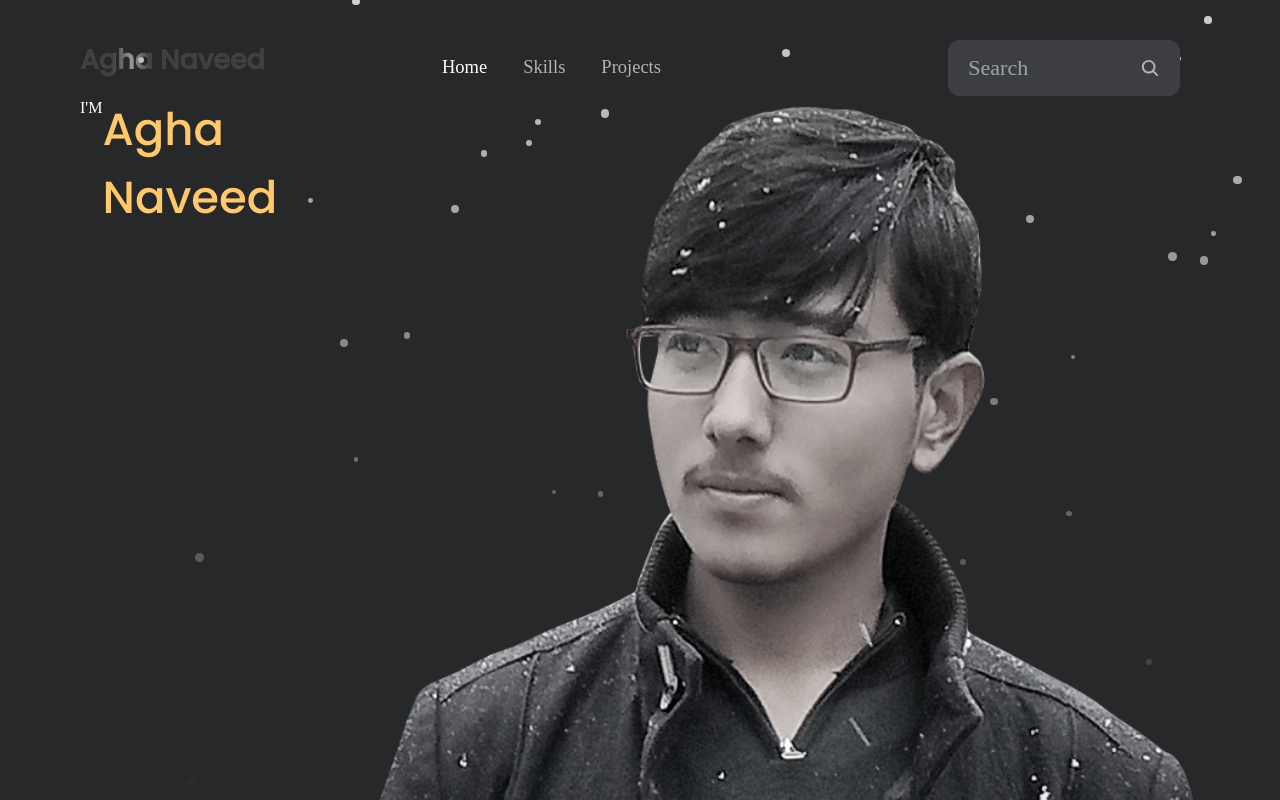
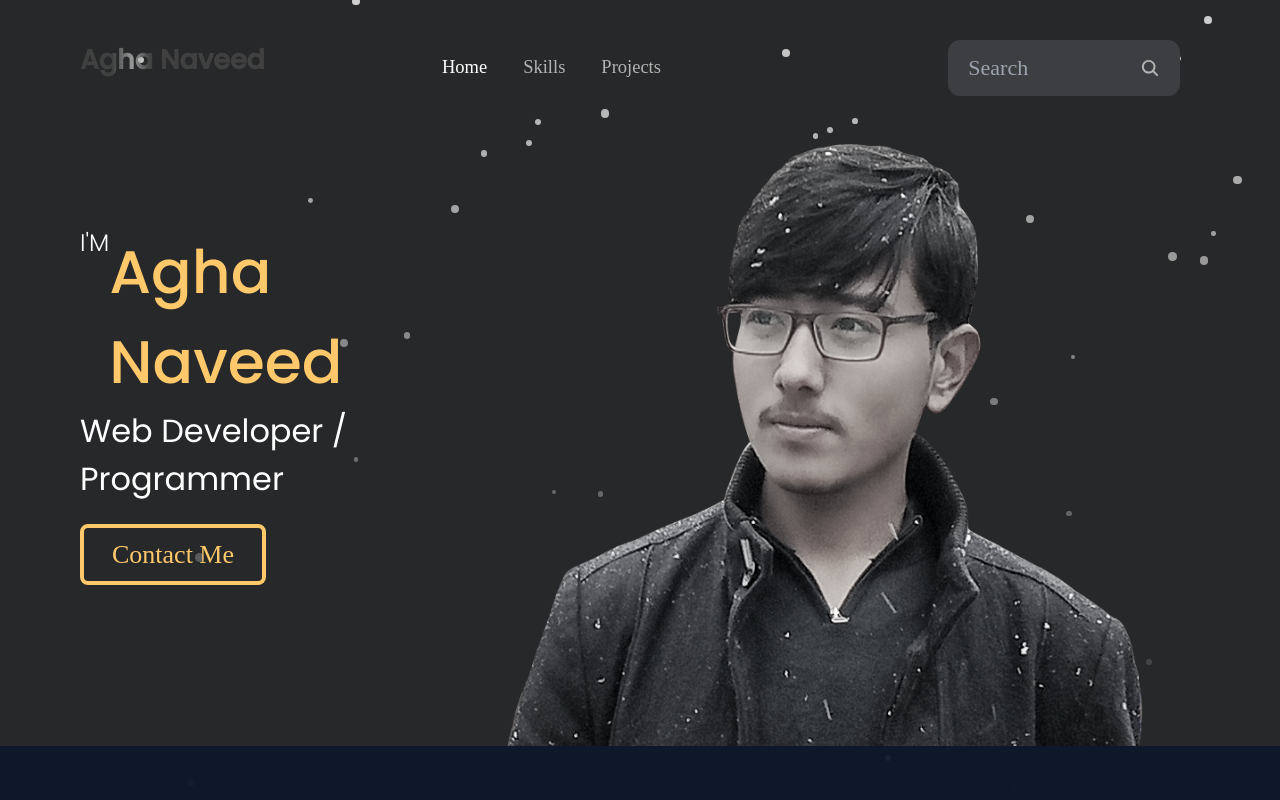
Before and after one commit to agha-naveed/my-portfolio, a React (Vite) app: page / in a window 1280 px wide. Shown: the top 800 px of the page. Built offline with nearby package versions, Linux system fonts and the light colour scheme.

Commit message:
creating header

```diff
--- a/src/components/Header.jsx
+++ b/src/components/Header.jsx
@@ -2,29 +2,40 @@ import React from 'react'
 import Snowfall from '../extraComponents/Snowfall';
 import Navbar from './Navbar';
 import myPic from '../assets/img/my-picture.png';
+import { Link } from 'react-router';
 
 export default function Header() {
   return (
-    <div className='w-full h-full bg-dark-gray p-40-80 relative'>
+
+    <div className='w-full h-auto bg-dark-gray justify-items-center p-40-80 relative'>
       <div className="container mx-auto w-full relative z-10">
         <Navbar />
 
-        <header className='flex w-full h-full justify-center relative z-10'>
-          <div>
+        <header className='w-[95%] h-full justify-center lg:flex grid relative z-10'>
+
+          <div className='content-center'>
             <span className='flex'>
-              <h4 className='text-white'>I'M</h4>
-              <h1 className='text-yellow-text text-[45px] font-poppins-medium'>Agha Naveed</h1>
+              <h4 className='text-white font-poppins-light text-2xl'>I'M</h4>
+              <h1 className='text-yellow-text text-[60px] font-poppins-medium w-[90%]'>Agha Naveed</h1>
             </span>
 
+
+            <span>
+              <h3 className='text-white font-poppins-regular text-[32px] mb-8'>Web Developer / Programmer</h3>
+            </span>
+
+            <Link className='text-yellow-text text-[26px] border-[4px] rounded-lg border-yellow-text px-7 py-3 mt-5'>Contact Me</Link>
+
           </div>
-          <div className='w-[85%]'>
-            <img src={myPic} className='w-full' alt="Agha Naveed Image" />
+
+          <div className='w-fit'>
+            <img src={myPic} decoding='async' className='w-full relative top-[40px]' alt="Agha Naveed Image" />
           </div>
         </header>
 
       </div>
 
-      <div className="absolute top-0 left-0 w-full h-full z-0">
+      <div className="absolute top-0 left-0 w-full z-0">
         <Snowfall />
       </div>
     </div>
--- a/src/components/Navbar.jsx
+++ b/src/components/Navbar.jsx
@@ -35,8 +35,8 @@ export default function Navbar() {
         <nav className='content-center text-text-clr text-[18.5px]'>
           <ul className='flex'>
             <li><Link to={"/"} className='px-[18px] py-[8px] !text-white'>Home</Link></li>
-            <li><Link to={"/a"} className='px-[18px] py-[8px]'>Skills</Link></li>
-            <li><Link to={"/b"} className='px-[18px] py-[8px]'>Projects</Link></li>
+            <li><Link to={"/a"} className='px-[18px] transition-all hover:text-white py-[8px]'>Skills</Link></li>
+            <li><Link to={"/b"} className='px-[18px] transition-all hover:text-white py-[8px]'>Projects</Link></li>
           </ul>
         </nav>
 
--- a/src/index.css
+++ b/src/index.css
@@ -2,6 +2,10 @@
 @tailwind components;
 @tailwind utilities;
 
+@font-face {
+    font-family: 'poppins-light';
+    src: url("./assets/font/Poppins-Light.ttf");
+}
 @font-face {
     font-family: 'poppins-regular';
     src: url("./assets/font/Poppins-Regular.ttf");
--- a/tailwind.config.js
+++ b/tailwind.config.js
@@ -13,6 +13,7 @@ export default {
         "yellow-text": "#FFC86B"
       },
       fontFamily: {
+        "poppins-light": ['poppins-light'],
         "poppins-regular": ['poppins-regular'],
         "poppins-medium": ['poppins-medium'],
         "poppins-semibold": ['poppins-semibold'],
```
Also changed, not shown: src/assets/img/my-picture.png.
